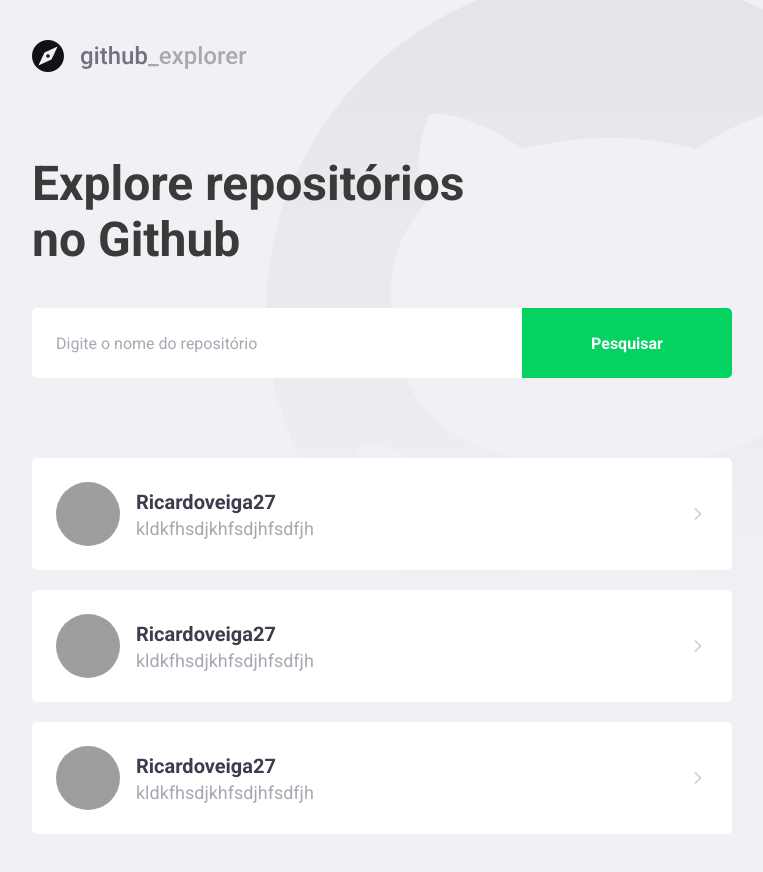
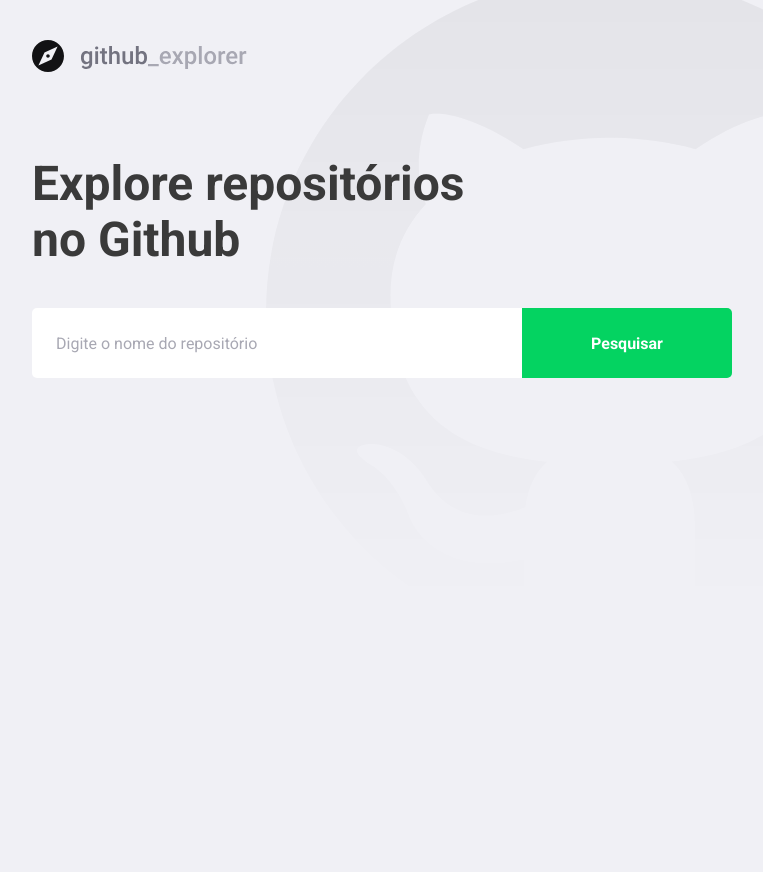
Before and after one commit to ricardoveiga27/GitApi, a React (Create React App) app: page / in a window 1280 px wide. Shown: the whole page, without its empty margins (148-911 px from the left). After the commit the page ends 800 px from the top, so only its background shows below. Built offline with nearby package versions, Linux system fonts and the light colour scheme; grey boxes are pictures that could not be loaded.

Commit message:
conexao com api e estilização da dashboard

```diff
--- a/package.json
+++ b/package.json
@@ -10,6 +10,7 @@
     "@types/node": "^12.0.0",
     "@types/react": "^16.9.0",
     "@types/react-dom": "^16.9.0",
+    "axios": "^0.19.2",
     "polished": "^3.6.5",
     "react": "^16.13.1",
     "react-dom": "^16.13.1",
--- a/src/pages/Dashboard/index.tsx
+++ b/src/pages/Dashboard/index.tsx
@@ -1,54 +1,67 @@
-import React from 'react';
+/* eslint-disable camelcase */
+import React, { useState, FormEvent } from 'react';
 import { FiChevronRight } from 'react-icons/fi';
+import api from '../../services/api';
 
 import logoImg from '../../assets/logo.svg';
 
 import { Title, Form, Repositories } from './styles';
+import Repository from '../Repository';
 
-const Dashboard: React.FC = () => (
+interface Repository {
+  full_name: string;
+  description: string;
+  owner: {
+    login: string;
+    avatar_url: string;
+  };
+}
+
+const Dashboard: React.FC = () => {
+  const [newRepo, setNewRepo] = useState('');
+  const [repositories, setRepositories] = useState<Repository[]>([]);
+
+  async function handleAddRepository(
+    event: FormEvent<HTMLFormElement>,
+  ): Promise<void> {
+    event.preventDefault();
+
+    const response = await api.get(`repos/${newRepo}`);
+
+    const repository = response.data;
+
+    setRepositories([...repositories, repository]);
+    setNewRepo('');
+  }
+
+  return (
     <>
       <img src={logoImg} alt="github explorer" />
       <Title>Explore repositórios no Github</Title>
-    <Form>
-      <input placeholder="Digite o nome do repositório" />
+      <Form onSubmit={handleAddRepository}>
+        <input
+          value={newRepo}
+          onChange={e => setNewRepo(e.target.value)}
+          placeholder="Digite o nome do repositório"
+        />
         <button type="submit">Pesquisar</button>
       </Form>
       <Repositories>
-      <a href="teste">
+        {repositories.map(responsitory => (
+          <a key={responsitory.full_name} href="teste">
             <img
-          src="https://avatars3.githubusercontent.com/u/48068247?s=460&u=dfb13f9207048643d2dc4d8e2a02ced8906378ff&v=4"
-          alt="Ricardo Veiga"
+              src={responsitory.owner.avatar_url}
+              alt={responsitory.owner.login}
             />
             <div>
-          <strong>Ricardoveiga27</strong>
-          <p>kldkfhsdjkhfsdjhfsdfjh</p>
+              <strong>{responsitory.full_name}</strong>
+              <p>{responsitory.description}</p>
             </div>
             <FiChevronRight size={20} />
           </a>
-      <a href="teste">
-        <img
-          src="https://avatars3.githubusercontent.com/u/48068247?s=460&u=dfb13f9207048643d2dc4d8e2a02ced8906378ff&v=4"
-          alt="Ricardo Veiga"
-        />
-        <div>
-          <strong>Ricardoveiga27</strong>
-          <p>kldkfhsdjkhfsdjhfsdfjh</p>
-        </div>
-        <FiChevronRight size={20} />
-      </a>
-      <a href="teste">
-        <img
-          src="https://avatars3.githubusercontent.com/u/48068247?s=460&u=dfb13f9207048643d2dc4d8e2a02ced8906378ff&v=4"
-          alt="Ricardo Veiga"
-        />
-        <div>
-          <strong>Ricardoveiga27</strong>
-          <p>kldkfhsdjkhfsdjhfsdfjh</p>
-        </div>
-        <FiChevronRight size={20} />
-      </a>
+        ))}
       </Repositories>
     </>
   );
-
+};
 export default Dashboard;
--- a/src/pages/Dashboard/styles.ts
+++ b/src/pages/Dashboard/styles.ts
@@ -73,6 +73,7 @@
   div {
     margin: 0 16px;
     flex: 1;
+
     strong {
       font-size: 20px;
       color: #3d3d4d;
--- /dev/null
+++ b/src/services/api.ts
@@ -0,0 +1,7 @@
+import axios from 'axios';
+
+const api = axios.create({
+  baseURL: 'https://api.github.com',
+});
+
+export default api;
```
Also changed, not shown: .eslintrc.json, 1 other file (tests, documents, lock files or other folders). Lines whose indentation alone changed are shown as unchanged.
